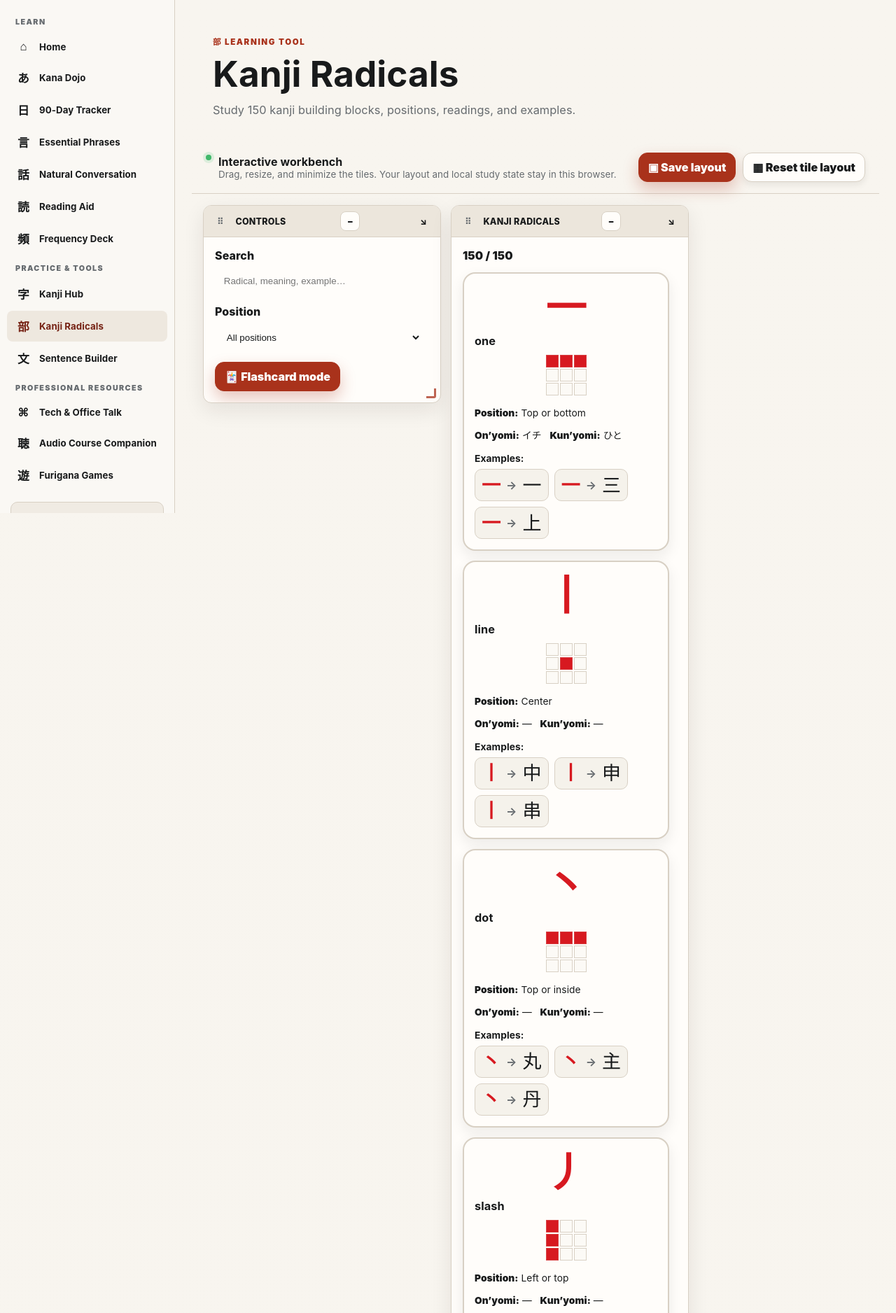
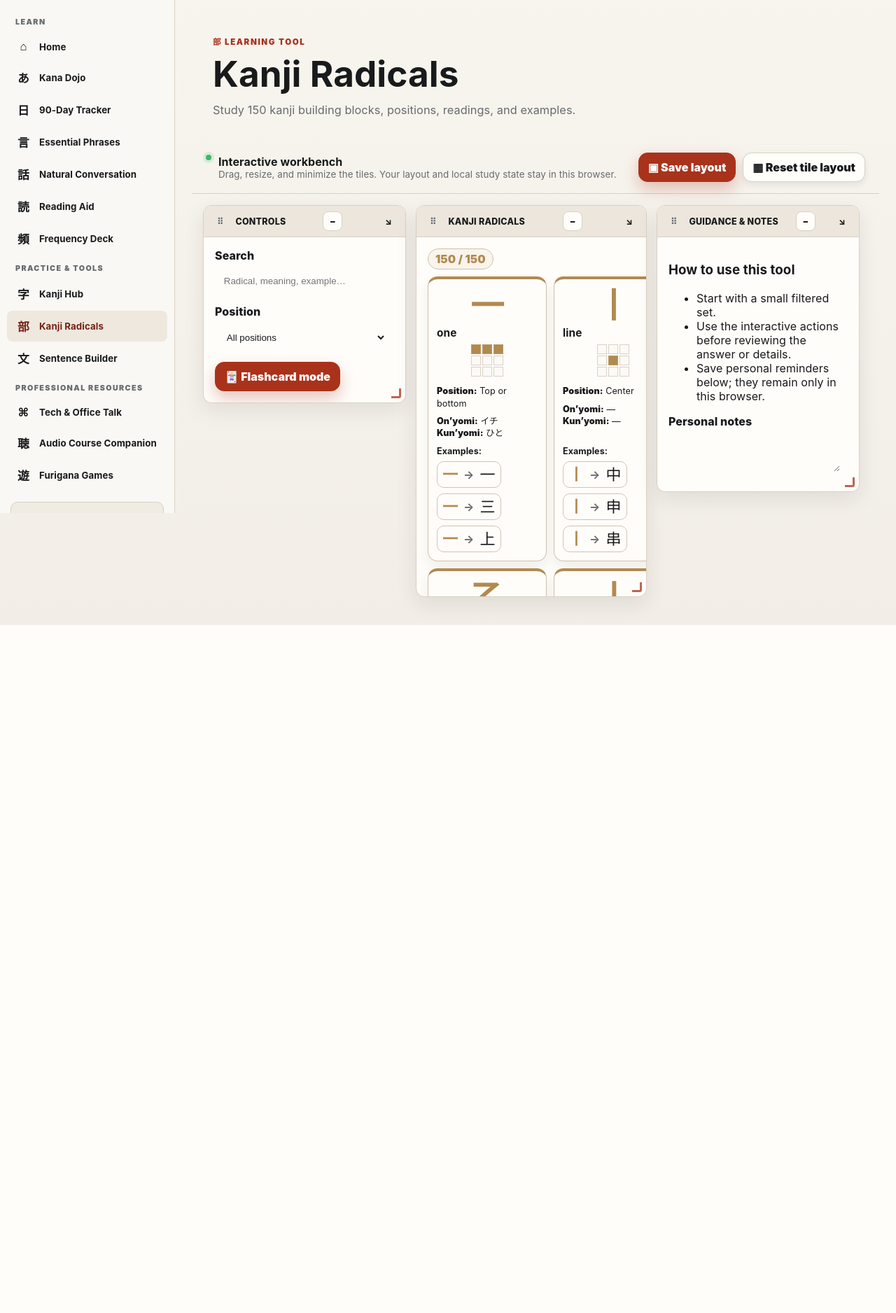
Before and after one commit to eabdiel/ManabiKobo, a Flask app: page /en/radicals/ in a window 1280 px wide. Shown: the part 67-1943 px from the top of the page at 70% size. After the commit the page ends 960 px from the top, so only its background shows below. Run offline with Flask 3, Linux system fonts and the light colour scheme.

Commit message:
layout fixes v1

```diff
--- a/app/static/css/app.css
+++ b/app/static/css/app.css
@@ -407,3 +407,96 @@
 body[data-page="tech-office-talk"] .phrase-list{grid-template-columns:repeat(3,minmax(230px,1fr))}
 @media(max-width:1100px){.kanji-card-grid,body[data-page="tech-office-talk"] .phrase-list{grid-template-columns:repeat(2,minmax(230px,1fr))}}
 @media(max-width:760px){.kanji-card-grid,body[data-page="tech-office-talk"] .phrase-list{grid-template-columns:1fr}.kanji-readings{grid-template-columns:1fr}.kanji-readings>div+div{border-left:0;border-top:1px solid var(--border)}}
+
+/* =============================================================================
+   Manabi Kōbō v1.0.7 — compact Kanji Radicals defaults
+   Keeps the radicals tool immediately useful without opening as a full-page wall.
+   ============================================================================= */
+body[data-page="radicals"] .native-canvas{
+  align-items:flex-start;
+  justify-content:flex-start;
+  gap:14px;
+}
+body[data-page="radicals"] [data-native-tile="controls"]{
+  width:290px;
+  flex-basis:290px;
+}
+body[data-page="radicals"] [data-native-tile="workspace"]{
+  width:min(820px,calc(100% - 620px));
+  flex-basis:min(820px,calc(100% - 620px));
+  height:560px;
+  min-height:420px;
+}
+body[data-page="radicals"] [data-native-tile="guide"]{
+  width:290px;
+  flex-basis:290px;
+}
+body[data-page="radicals"] .radical-card-grid{
+  grid-template-columns:repeat(4,minmax(170px,1fr));
+  gap:10px;
+}
+body[data-page="radicals"] .radical-card{
+  --radical-red:var(--accent);
+  padding:12px;
+  border:1px solid color-mix(in srgb,var(--accent) 22%,var(--line));
+  border-top:4px solid var(--accent);
+  border-radius:14px;
+  background:linear-gradient(180deg,color-mix(in srgb,var(--surface) 94%,var(--soft)) 0%,var(--surface) 100%);
+  box-shadow:0 8px 18px color-mix(in srgb,var(--ink) 7%,transparent);
+}
+body[data-page="radicals"] .radical-symbol{
+  color:var(--accent);
+  font-size:48px;
+  padding:2px 0 0;
+}
+body[data-page="radicals"] .radical-card h3{
+  margin:5px 0 1px;
+  font-size:.96rem;
+}
+body[data-page="radicals"] .radical-card p{
+  margin:4px 0;
+  font-size:.79rem;
+  line-height:1.38;
+}
+body[data-page="radicals"] .radical-position-grid{
+  grid-template-columns:repeat(3,14px);
+  grid-template-rows:repeat(3,14px);
+  margin:6px auto 8px;
+}
+body[data-page="radicals"] .radical-examples{
+  padding-top:5px;
+  font-size:.78rem;
+}
+body[data-page="radicals"] .radical-example{
+  min-height:38px;
+  padding:3px 7px;
+  border-color:color-mix(in srgb,var(--accent) 18%,var(--line));
+  background:color-mix(in srgb,var(--soft) 72%,var(--surface));
+  font-size:22px;
+}
+body[data-page="radicals"] .radical-result-count{
+  display:inline-flex;
+  align-items:center;
+  min-height:30px;
+  margin:0 0 10px;
+  padding:4px 10px;
+  border:1px solid color-mix(in srgb,var(--accent) 22%,var(--line));
+  border-radius:999px;
+  background:color-mix(in srgb,var(--accent) 8%,var(--surface));
+  color:var(--accent-strong,var(--accent));
+}
+@media(max-width:1250px){
+  body[data-page="radicals"] [data-native-tile="workspace"]{width:calc(100% - 320px);flex-basis:calc(100% - 320px)}
+  body[data-page="radicals"] [data-native-tile="guide"]{width:100%;flex-basis:100%}
+  body[data-page="radicals"] .radical-card-grid{grid-template-columns:repeat(3,minmax(170px,1fr))}
+}
+@media(max-width:900px){
+  body[data-page="radicals"] [data-native-tile="controls"],
+  body[data-page="radicals"] [data-native-tile="workspace"],
+  body[data-page="radicals"] [data-native-tile="guide"]{width:100%;flex-basis:100%}
+  body[data-page="radicals"] .radical-card-grid{grid-template-columns:repeat(2,minmax(160px,1fr))}
+}
+@media(max-width:760px){
+  body[data-page="radicals"] [data-native-tile="workspace"]{height:auto;min-height:0}
+  body[data-page="radicals"] .radical-card-grid{grid-template-columns:1fr}
+}
--- a/app/static/js/workbench-core.js
+++ b/app/static/js/workbench-core.js
@@ -1,4 +1,4 @@
-/* Manabi Kōbō shared workbench foundation v1.3
+/* Manabi Kōbō shared workbench foundation v1.4
    One contract for drag, minimize, two-dimensional resize, scrollable overflow, reset, and explicit save. */
 (() => {
   const adapters = [
@@ -56,7 +56,7 @@
   };
 
   document.querySelectorAll('[data-mk-canvas]').forEach((canvas, canvasIndex) => {
-    const storageKey = `mk:v5:layout:${lang}:${page}:${canvas.dataset.mkCanvas || canvasIndex}`;
+    const storageKey = `mk:v6:layout:${lang}:${page}:${canvas.dataset.mkCanvas || canvasIndex}`;
     const tiles = () => [...canvas.querySelectorAll(':scope > [data-mk-tile]')];
 
     const save = () => {
```
Also changed, not shown: RELEASE.md (+15 -0 lines).
